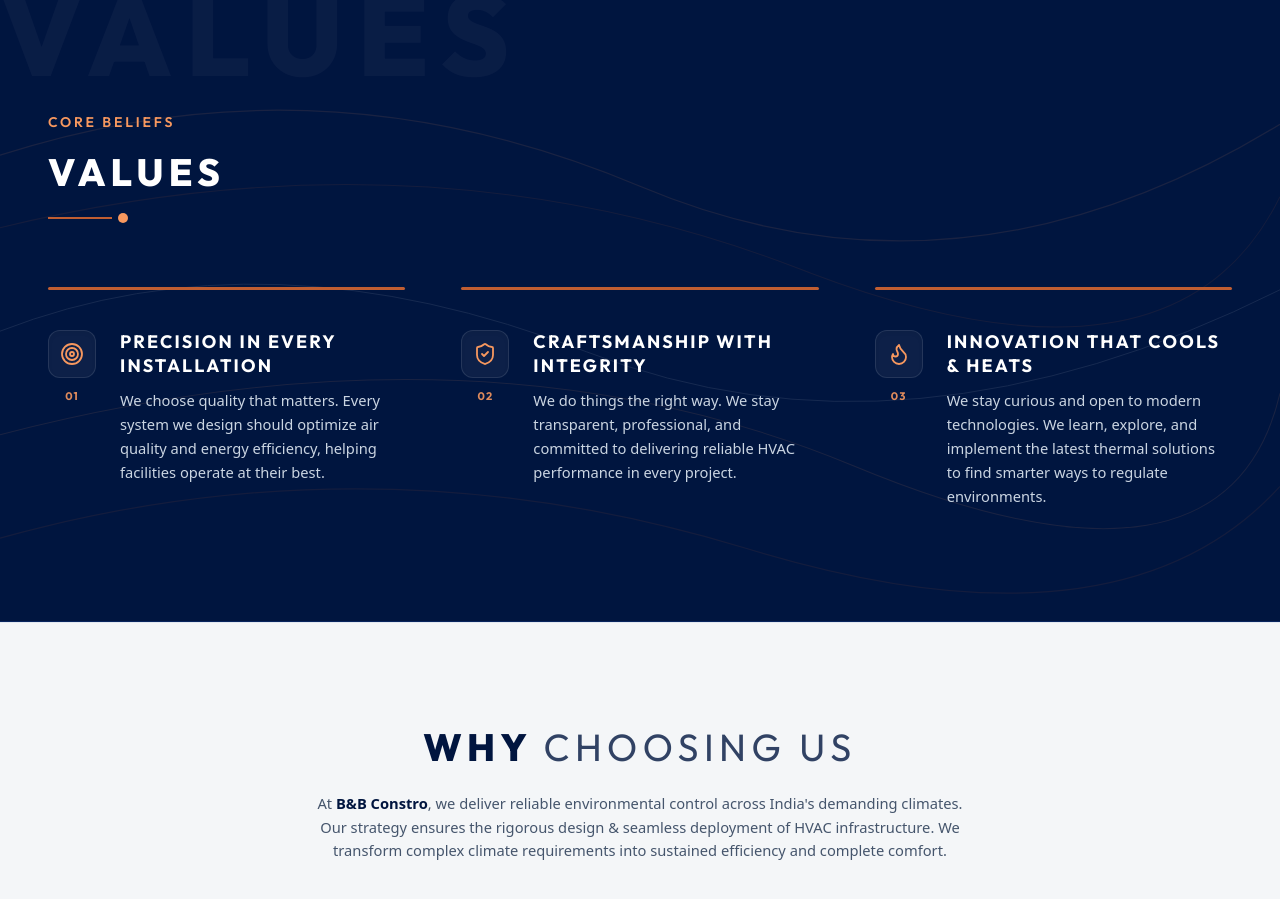
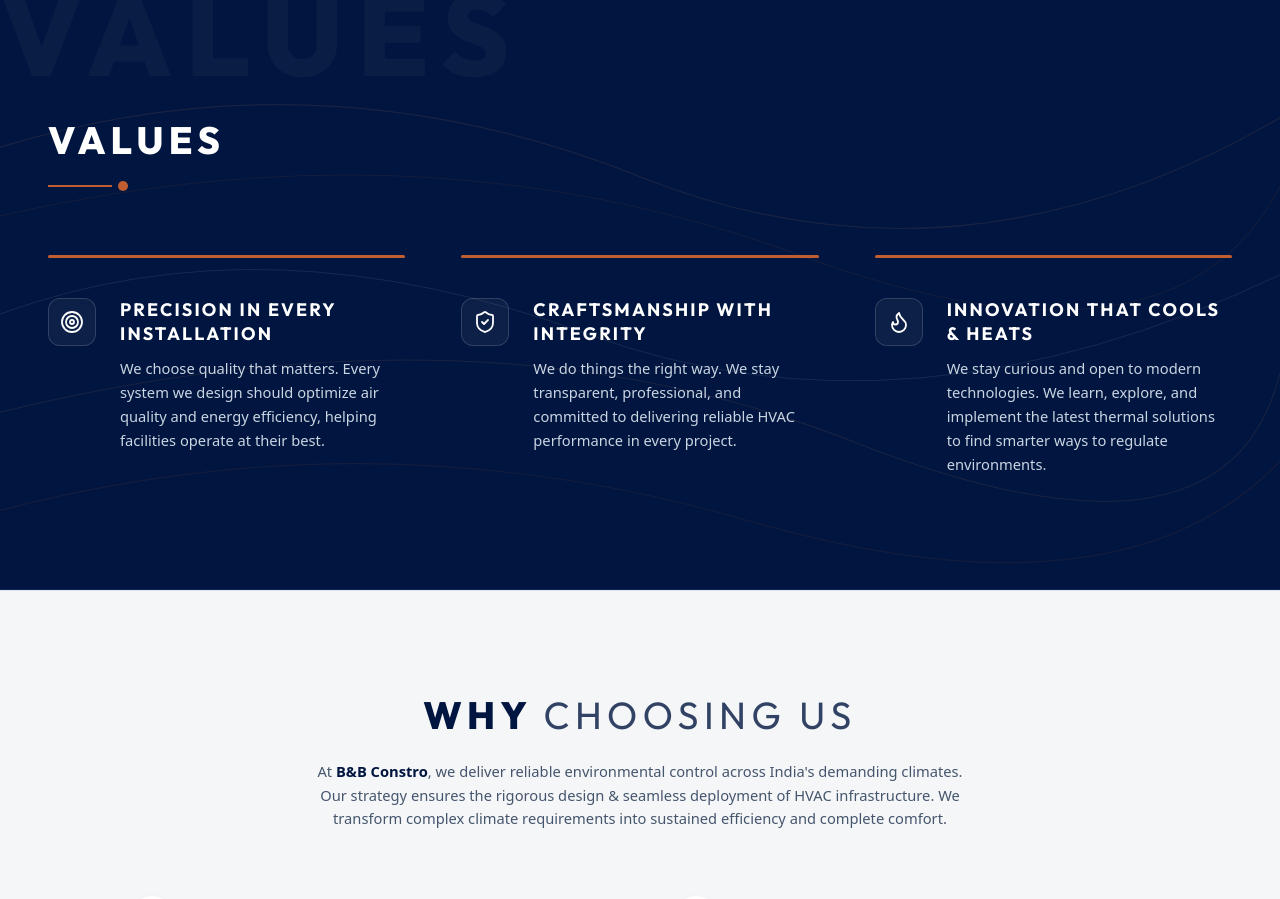
Before and after one commit to excitenext21-bit/bbconstro, a React (Vite) app: page /about in a window 1280 px wide. Shown: the part 1506-2405 px from the top of the page. Built offline with nearby package versions, Linux system fonts and the light colour scheme; a web font is replaced by a local one.

Commit message:
Remove Core Beliefs and numbers from Values section, and set icon box hover color to match line color

```diff
--- a/src/components/ValuesSection.tsx
+++ b/src/components/ValuesSection.tsx
@@ -4,19 +4,16 @@ import { Target, ShieldCheck, Flame } from 'lucide-react';
 export const ValuesSection: React.FC = () => {
   const values = [
     {
-      number: '01',
       title: 'PRECISION IN EVERY INSTALLATION',
       desc: 'We choose quality that matters. Every system we design should optimize air quality and energy efficiency, helping facilities operate at their best.',
       icon: Target,
     },
     {
-      number: '02',
       title: 'CRAFTSMANSHIP WITH INTEGRITY',
       desc: 'We do things the right way. We stay transparent, professional, and committed to delivering reliable HVAC performance in every project.',
       icon: ShieldCheck,
     },
     {
-      number: '03',
       title: 'INNOVATION THAT COOLS & HEATS',
       desc: 'We stay curious and open to modern technologies. We learn, explore, and implement the latest thermal solutions to find smarter ways to regulate environments.',
       icon: Flame,
@@ -75,9 +72,6 @@ export const ValuesSection: React.FC = () => {
       <div className="relative max-w-7xl mx-auto px-4 sm:px-6 lg:px-12 z-10">
         {/* Section Heading: VALUES (with underline bar matching Image 2, 38px font size) */}
         <div className="mb-14 sm:mb-16">
-          <span className="text-xs sm:text-sm font-semibold tracking-[0.2em] uppercase text-[#f7985f] mb-3 block font-['Outfit']">
-            Core Beliefs
-          </span>
           <h2
             className="text-[30px] sm:text-[38px] font-extrabold uppercase tracking-[0.14em] text-white font-['Outfit']"
             style={{ fontSize: '38px' }}
@@ -87,29 +81,26 @@ export const ValuesSection: React.FC = () => {
           {/* Underline bar matching Image 2 with Brand Copper */}
           <div className="flex items-center gap-1.5 mt-3">
             <div className="h-0.5 w-16 bg-[#c05e32]" />
-            <div className="w-2.5 h-2.5 rounded-full bg-[#f7985f]" />
+            <div className="w-2.5 h-2.5 rounded-full bg-[#c05e32]" />
           </div>
         </div>
 
-        {/* 3 Columns matching Image 1: Top horizontal accent bar, Icon + Number, Title & Description */}
+        {/* 3 Columns matching Image 1: Top horizontal accent bar, Icon Box matching line on hover, Title & Description */}
         <div className="grid grid-cols-1 md:grid-cols-3 gap-10 lg:gap-14">
           {values.map((item, idx) => {
             const Icon = item.icon;
             return (
               <div key={idx} className="group relative flex flex-col">
-                {/* Top Horizontal Accent Line Bar matching Image 1 in Brand Copper */}
-                <div className="h-[3px] w-full bg-[#c05e32] group-hover:bg-[#f7985f] transition-colors duration-300 rounded-full" />
+                {/* Top Horizontal Accent Line Bar matching Image 2 in Brand Copper */}
+                <div className="h-[3px] w-full bg-[#c05e32] transition-colors duration-300 rounded-full" />
 
                 {/* Content Container below bar */}
                 <div className="pt-8 sm:pt-10 flex items-start gap-5 sm:gap-6 flex-1">
-                  {/* Left: Icon & Number Badge */}
-                  <div className="shrink-0 flex flex-col items-center">
-                    <div className="w-12 h-12 rounded-xl bg-white/5 border border-white/10 flex items-center justify-center text-[#f7985f] group-hover:text-white group-hover:bg-[#c05e32] group-hover:border-[#c05e32] group-hover:scale-105 transition-all duration-300 shadow-inner">
-                      <Icon className="w-6 h-6" strokeWidth={1.8} />
+                  {/* Left: Icon Box (matches line color #c05e32 on hover) */}
+                  <div className="shrink-0">
+                    <div className="w-12 h-12 rounded-xl bg-white/5 border border-white/15 flex items-center justify-center text-white transition-all duration-300 shadow-inner group-hover:bg-[#c05e32] group-hover:border-[#c05e32] group-hover:shadow-lg group-hover:shadow-[#c05e32]/35 group-hover:scale-105">
+                      <Icon className="w-6 h-6 text-white" strokeWidth={1.8} />
                     </div>
-                    <span className="text-[11px] font-bold tracking-widest text-[#f7985f]/90 mt-2.5 font-['Outfit']">
-                      {item.number}
-                    </span>
                   </div>
 
                   {/* Right: Title & Description from Image 2 */}
```
